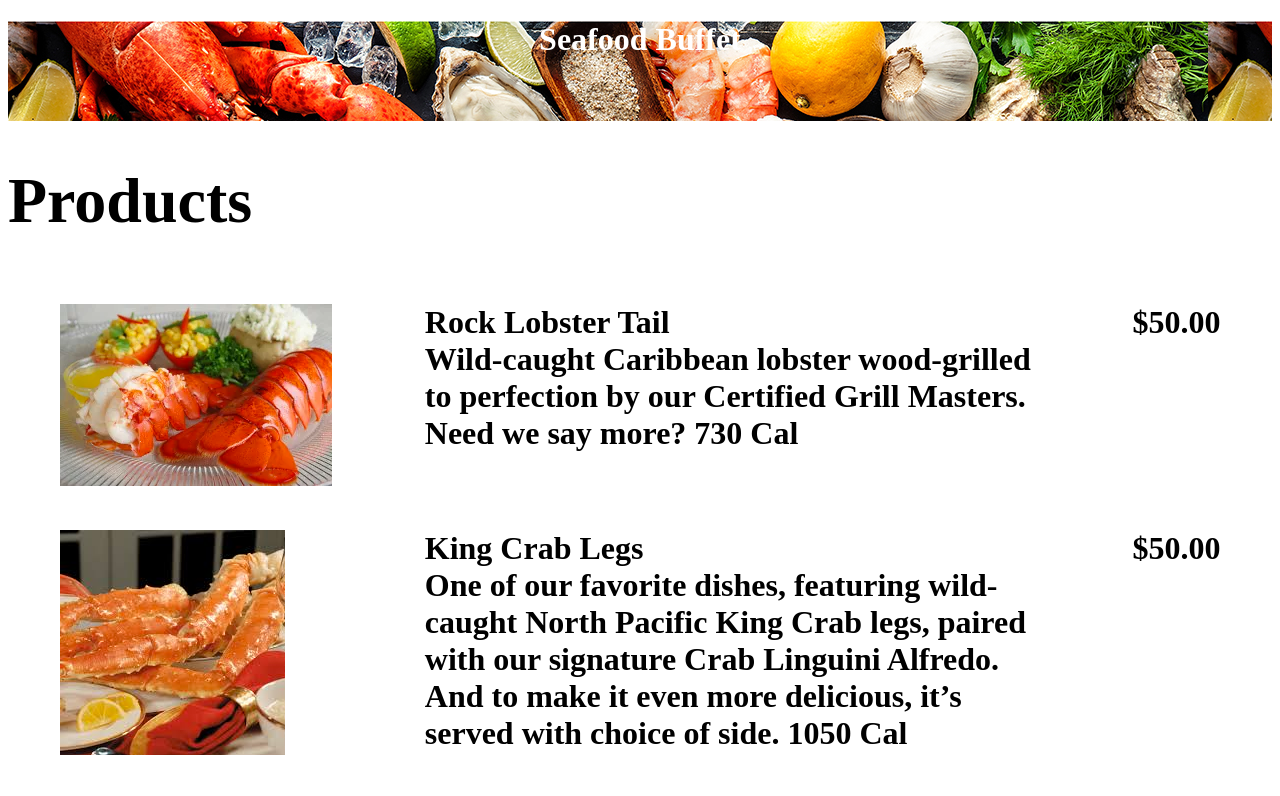
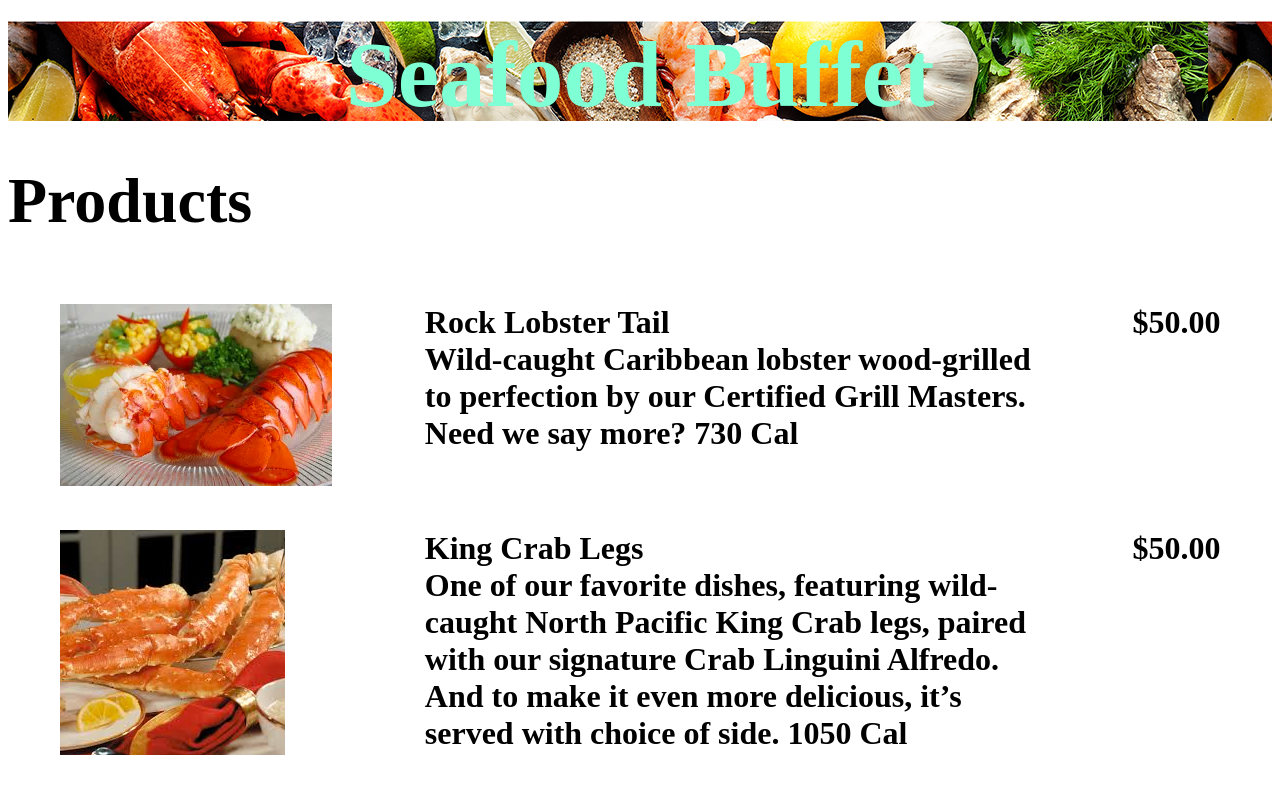
Before and after one commit to tedheng/localservices, an Angular app: page /seafoodbuffet in a window 1280 px wide. Shown: the top 796 px of the page. Built offline with nearby package versions, Linux system fonts and the light colour scheme; data requests are answered from the project's data file.

Commit message:
replaced imageurl https with http

```diff
--- a/src/app/seafoodbuffet/seafoodbuffet.component.css
+++ b/src/app/seafoodbuffet/seafoodbuffet.component.css
@@ -3,7 +3,8 @@
   height: 100px;
   text-align: center;
   vertical-align: central;
-  color: white;
+  font-size: 70pt;
+  color: aquamarine;
 }
 
 .grid-container
--- a/src/assets/data/getproducts-response.json
+++ b/src/assets/data/getproducts-response.json
@@ -5,20 +5,20 @@
         "productid": 1000,
         "description": "Lobster Tails",
         "cost": 50.00,
-        "imageurl": "https://belc02sn07yg8wn.sea.corp.expecn.com:4201/assets/lobster-tail.png"
+        "imageurl": "http://belc02sn07yg8wn.sea.corp.expecn.com:4201/assets/lobster-tail.png"
       },
       {
         "productid": 1001,
         "description": "Filet Mignon",
         "cost": 45.00,
-        "imageurl": "https://belc02sn07yg8wn.sea.corp.expecn.com:4201/assets/filet-mignon.png"
+        "imageurl": "http://belc02sn07yg8wn.sea.corp.expecn.com:4201/assets/filet-mignon.png"
 
       },
       {
         "productid": 1002,
         "description": "King Crab Legs",
         "cost": 60.00,
-        "imageurl": "https://belc02sn07yg8wn.sea.corp.expecn.com:4201/assets/king-crab-legs.png"
+        "imageurl": "http://belc02sn07yg8wn.sea.corp.expecn.com:4201/assets/king-crab-legs.png"
       }
     ]
 }
```
